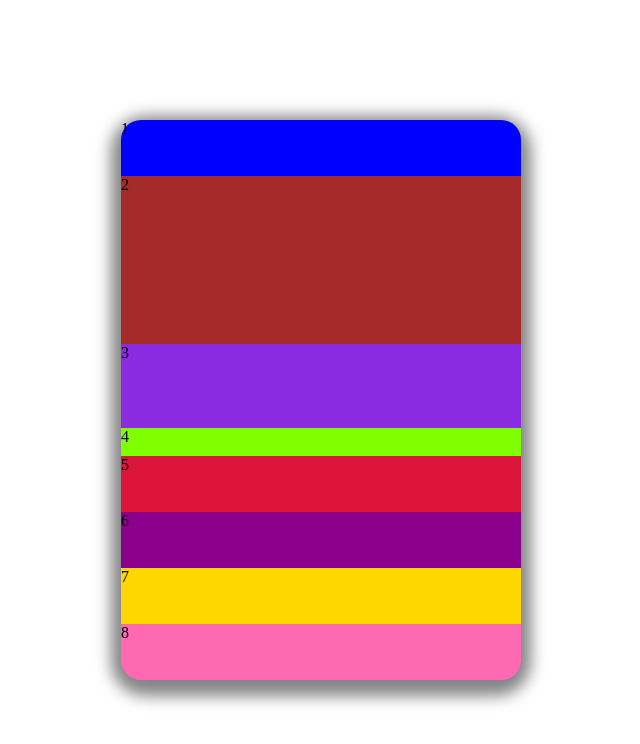
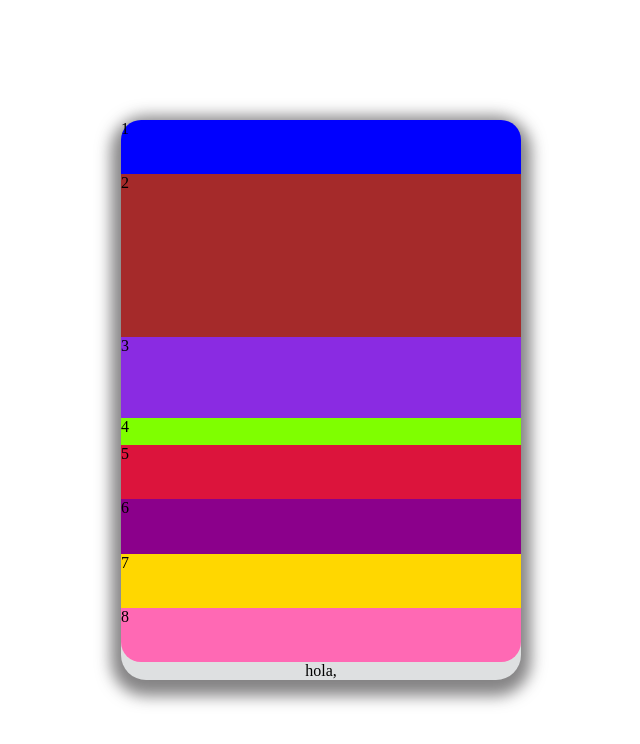
Before and after one commit to analistaRoberto/newReproductorJs, a plain HTML site: page PROYECTO_P1/index.html in a window 1280 px wide. Shown: the whole page, without its empty margins (319-959 px from the left). Drawn offline with Linux system fonts and the light colour scheme.

Commit message:
segunda prueba

```diff
--- a/PROYECTO_P1/index.html
+++ b/PROYECTO_P1/index.html
@@ -19,6 +19,7 @@
         <div class="container_volumen">6</div>
         <div class="container_button">7</div>
         <div class="container_ecualizador">8</div>
+        hola,
     </div>
 
    <SCRipt src="js/main.js">
```
